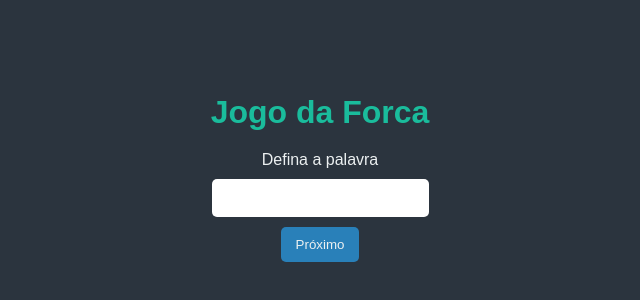
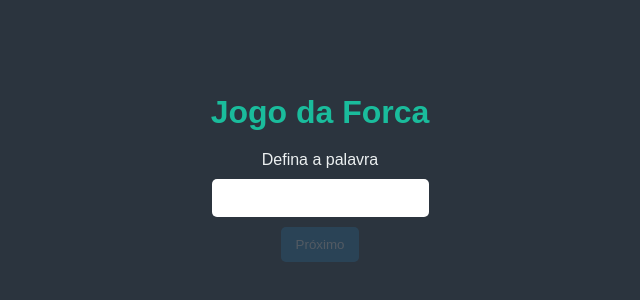
Before and after one commit to Emerson-lab/jogo-da-forca, a Vue app: page / in a window 1280 px wide. Shown: the part 222-522 px from the top of the page, without its empty margins (320-960 px from the left). Built offline with nearby package versions, Linux system fonts and the light colour scheme.

Commit message:
validate form

```diff
--- a/src/App.vue
+++ b/src/App.vue
@@ -2,7 +2,17 @@
   <div id="app">
     <h1>Jogo da Forca</h1>
     <section id="inicio" v-if="tela === 'inicio'">
-      <Formulario />
+      <Formulario
+        v-if="etapa === 'palavra'"
+        title="Defina a palavra"
+        button="Próximo"
+        :action="setPalavra"
+      />
+      <Formulario
+        v-if="etapa === 'dica'"
+        title="Defina a dica"
+        button="Iniciar o game :)"
+      />
     </section>
     <section id="jogo" v-if="tela === 'jogo'">Jogo</section>
   </div>
@@ -18,11 +28,17 @@
   data() {
     return {
       tela: "inicio",
+      etapa: "palavra",
     };
   },
   components: {
     Formulario,
   },
+  methods: {
+    setPalavra: function(palavra) {
+      alert(palavra)
+    }
+  }
 };
 </script>
 
--- a/src/components/Formulario.vue
+++ b/src/components/Formulario.vue
@@ -1,14 +1,31 @@
 <template>
   <div class="formulario">
-    <div class="formulario-title">Defina a palavra</div>
-    <input type="text" class="formulario-input" />
-    <button>Próximo</button>
+    <div class="formulario-title">{{ title }}</div>
+    <input type="text" class="formulario-input" v-model="inputValue" />
+
+    <button v-on:click="onSubmit" :disabled="inputValue.length === 0">{{ button }}</button>
   </div>
 </template>
 
 <script>
 export default {
   name: "Formulario",
+  props: {
+    title: String,
+    button: String,
+    action: Function,
+  },
+  data() {
+    return {
+      inputValue: "",
+    };
+  },
+  methods:{
+    onSubmit: function() {
+      this.action(this.inputValue);
+      this.inputValue = "";
+    }
+  }
 };
 </script>
 
--- a/src/css/global.css
+++ b/src/css/global.css
@@ -42,4 +42,5 @@
 
 button[disabled] {
   opacity: 0.2;
+  pointer-events: none;
 }
```
